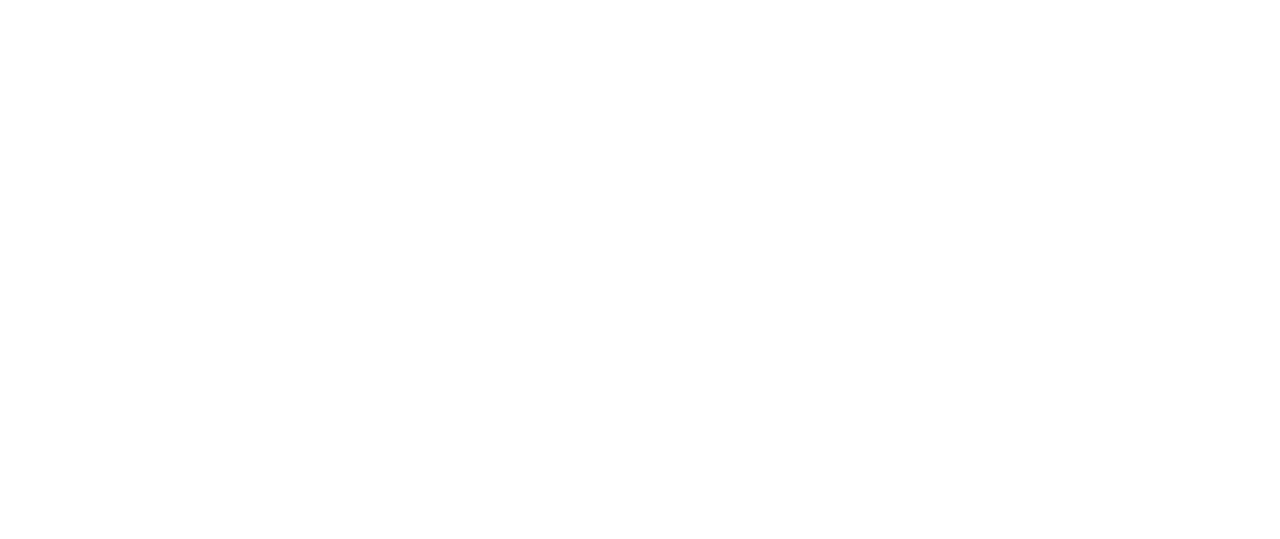
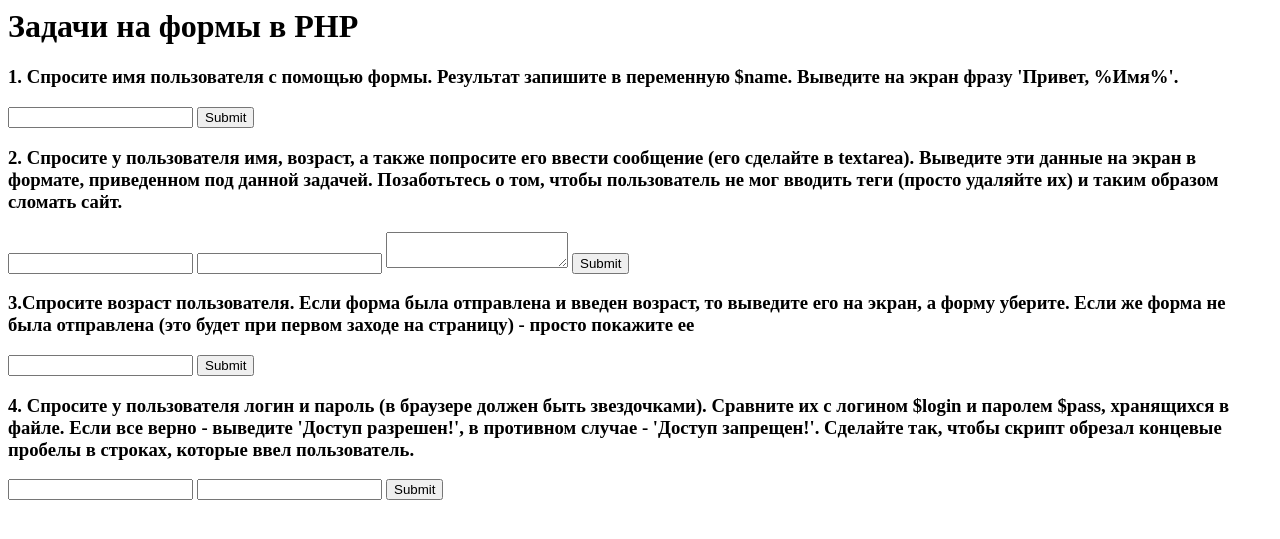
Before and after one commit to VadymShcherbak/php-lesson, a PHP site: page / in a window 1280 px wide. Before the commit the part shown is empty. Shown: the top 539 px of the page. Run offline with PHP 8.4, Linux system fonts and the light colour scheme.

Commit message:
lesson10

```diff
--- a/lesson10/helper.php
+++ b/lesson10/helper.php
@@ -4,4 +4,8 @@ function ar( $data ) {
 	print_r( $data );
 	echo '</pre>';
 }
+
+function esc_html( $data ) {
+	return htmlspecialchars( trim( $data ) );
+}
 ?>
--- a/lesson10/index.php
+++ b/lesson10/index.php
@@ -0,0 +1,123 @@
+<?php
+require 'helper.php';
+?>
+
+<h1>Задачи на формы в PHP</h1>
+
+<h3>1. Спросите имя пользователя с помощью формы. Результат запишите в переменную $name. Выведите на экран фразу 'Привет, %Имя%'.</h3>
+
+<form action="" method="GET">
+	<input type="text" name="name_1">
+	<input type="submit">
+</form>
+
+<?php
+/**
+ * Va_todo_1
+ *
+ * @return void
+ */
+function va_todo_1() {
+	$name = '';
+
+	if ( ! empty( $_GET['name_1'] ) ) {
+		$name = esc_html( $_GET['name_1'] );
+
+		echo 'Привет ' . $name;
+	}
+}
+
+va_todo_1();
+?>
+
+<h3>2. Спросите у пользователя имя, возраст, а также попросите его ввести сообщение (его сделайте в textarea). Выведите эти данные на экран в формате, приведенном под данной задачей. Позаботьтесь о том, чтобы пользователь не мог вводить теги (просто удаляйте их) и таким образом сломать сайт.</h3>
+
+<form action="" method="GET">
+	<input type="text" name="name_2">
+	<input type="text" name="age_2">
+	<textarea name="text_2"></textarea>
+	<input type="submit" name="submit">
+</form>
+
+<?php
+/**
+ * Va_todo_2
+ *
+ * @return void
+ */
+function va_todo_2() {
+
+	if ( ! empty( $_GET['name_2'] ) && ! empty( $_GET['age_2'] ) && ! empty( $_GET['text_2'] ) ) {
+		$name = esc_html( $_GET['name_2'] );
+		$age  = esc_html( $_GET['age_2'] );
+		$text = esc_html( $_GET['text_2'] );
+
+		echo 'Привет ,' . $name . ', ' . $age . 'лет <br> Твое сообщение: ' . $text;
+	}
+}
+
+va_todo_2();
+?>
+
+<h3>3.Спросите возраст пользователя. Если форма была отправлена и введен возраст, то выведите его на экран, а форму уберите. Если же форма не была отправлена (это будет при первом заходе на страницу) - просто покажите ее</h3>
+
+<?php
+/**
+ * Va_todo_3
+ *
+ * @return void
+ */
+function va_todo_3() {
+
+	if ( empty( $_GET['age_3'] ) ) {
+		?>
+
+		<form action="" method="GET">
+			<input type="text" name="age_3">
+			<input type="submit">
+		</form>
+
+		<?php
+	}
+	if ( ! empty( $_GET['age_3'] ) ) {
+		$age = htmlspecialchars( trim( $_GET['age_3'] ) );
+
+		echo 'Ввааш возраст: ' . $age . ' лет';
+	}
+}
+
+va_todo_3();
+?>
+
+<h3>4. Спросите у пользователя логин и пароль (в браузере должен быть звездочками). Сравните их с логином $login и паролем $pass, хранящихся в файле. Если все верно - выведите 'Доступ разрешен!', в противном случае - 'Доступ запрещен!'. Сделайте так, чтобы скрипт обрезал концевые пробелы в строках, которые ввел пользователь. </h3>
+
+<form action="" method="GET">
+	<input type="text" name="login">
+	<input type="password" name="pass">
+	<input type="submit" name="submit">
+</form>
+
+<?php
+/**
+ * Va_todo_4
+ *
+ * @return void
+ */
+function va_todo_4() {
+
+	if ( ! empty( $_GET['submit'] ) ) {
+		$login     = 'user';
+		$pass      = '123456';
+		$formlogin = esc_html( $_GET['login'] );
+		$formpass  = esc_html( $_GET['pass'] );
+
+		if ( $login === $formlogin && $pass === $formpass ) {
+			echo 'Доступ разрешон';
+		} else {
+			echo 'Доступ запрещён';
+		}
+	}
+}
+
+va_todo_4();
+?>
```
